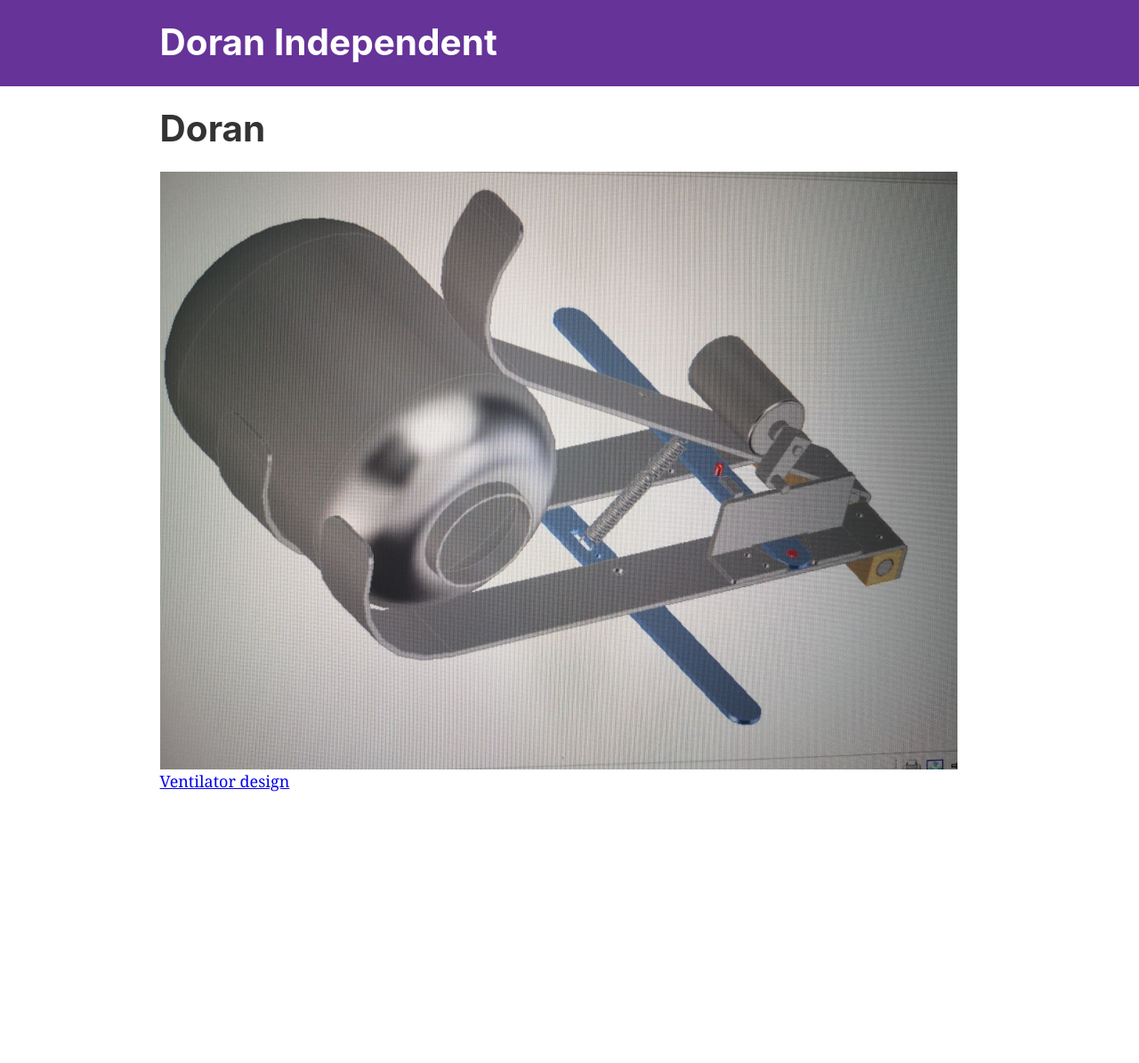
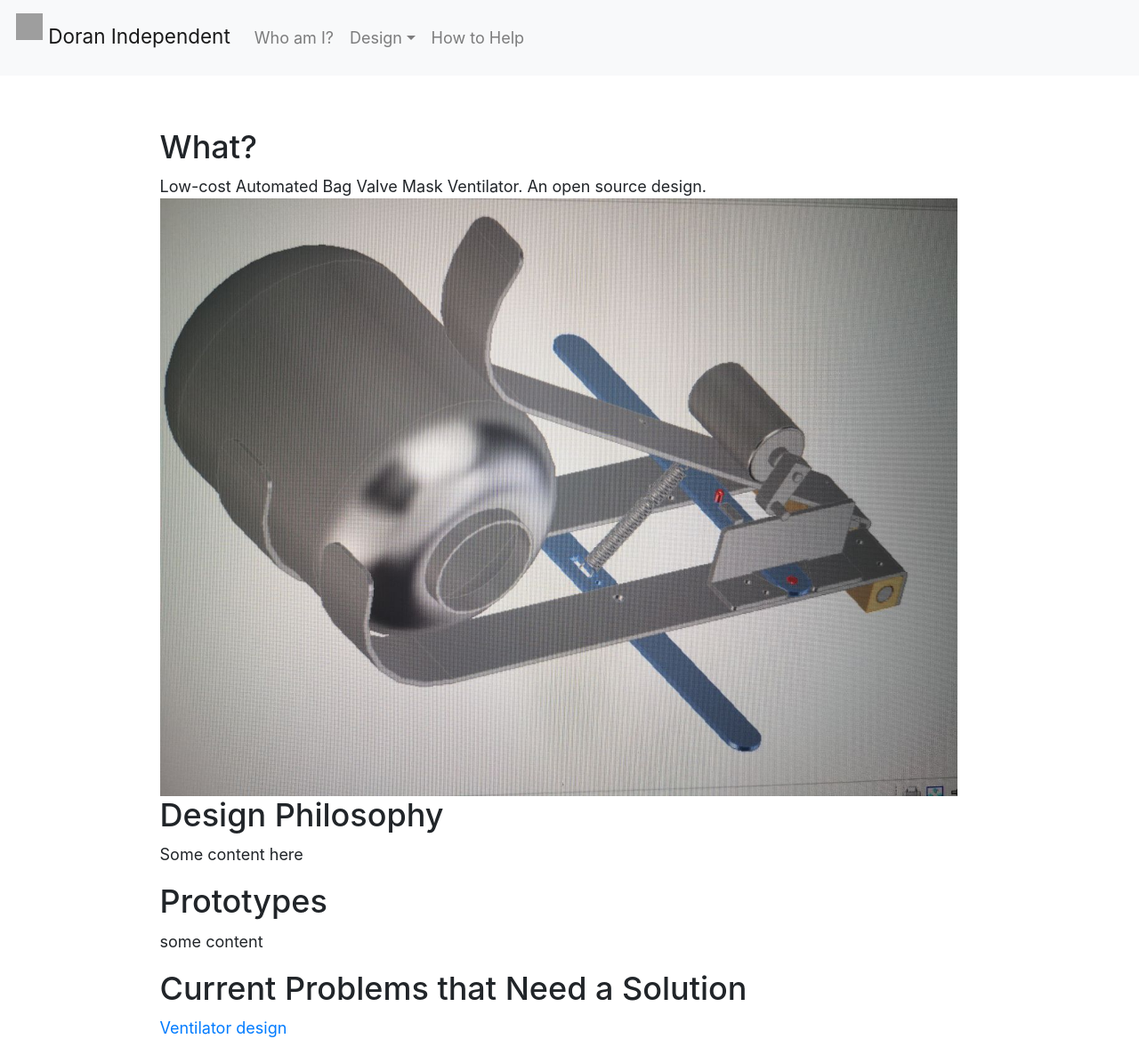
Before and after one commit to DoranITC/ABV, a Gatsby site: page / in a window 1280 px wide. Shown: the whole page at 89% size. Before the commit the page ends 918 px from the top, so only its background shows below. Built offline with nearby package versions, Linux system fonts and the light colour scheme; Gatsby itself is replaced by a stand-in of ours; grey boxes are pictures that could not be loaded.

Commit message:
Add Navbar and other styles + some filler

```diff
--- /dev/null
+++ b/src/components/bar.js
@@ -0,0 +1,41 @@
+import React from "react"
+import PropTypes from "prop-types"
+import { Navbar, Nav, NavDropdown } from "react-bootstrap"
+
+const Bar = ({ siteTitle }) => (
+  <>
+    <Navbar bg="light" expand="lg" fixed="top">
+      <Navbar.Brand href="#home">
+        <img
+          alt=""
+          src="images/D.png"
+          width="30"
+          height="30"
+          className="d-inline-block align-center"
+        />{' '}
+        {siteTitle}
+      </Navbar.Brand>
+      <Navbar.Toggle aria-controls="basic-navbar-nav" />
+      <Navbar.Collapse id="basic-navbar-nav">
+        <Nav className="mr-auto">
+          <Nav.Link href="#who">Who am I?</Nav.Link>
+          <NavDropdown title="Design" id="basic-nav-dropdown">
+            <NavDropdown.Item href="#github">Design Repo</NavDropdown.Item>
+            <NavDropdown.Item href="#github/documentation">Documentation</NavDropdown.Item>
+          </NavDropdown>
+          <Nav.Link href="#somewhere">How to Help</Nav.Link>
+        </Nav>
+      </Navbar.Collapse>
+    </Navbar>
+  </>
+)
+
+Bar.propTypes = {
+  siteTitle: PropTypes.string,
+}
+
+Bar.defaultProps = {
+  siteTitle: ``,
+}
+
+export default Bar
--- a/src/components/layout.js
+++ b/src/components/layout.js
@@ -9,7 +9,7 @@ import React from "react"
 import PropTypes from "prop-types"
 import { useStaticQuery, graphql } from "gatsby"
 
-import Header from "./header"
+import Bar from "./bar"
 import "./layout.css"
 
 const Layout = ({ children }) => {
@@ -25,7 +25,13 @@ const Layout = ({ children }) => {
 
   return (
     <>
-      <Header siteTitle={data.site.siteMetadata.title} />
+      <Bar siteTitle={ data.site.siteMetadata.title }></Bar>
+      <div>
+        <div
+          style={{
+            marginTop: `8em`
+          }}
+        ></div>
         <div
           style={{
             margin: `0 auto`,
@@ -34,6 +40,7 @@ const Layout = ({ children }) => {
           }}
         >
           <main>{children}</main>
+        </div>
       </div>
     </>
   )
--- a/src/components/seo.js
+++ b/src/components/seo.js
@@ -67,6 +67,10 @@ function SEO({ description, lang, meta, title }) {
           name: `twitter:description`,
           content: metaDescription,
         },
+        {
+          name: `viewport`,
+          content: `width=device-width, initial-scale=1`
+        },
       ].concat(meta)}
     />
   )
--- a/src/pages/index.js
+++ b/src/pages/index.js
@@ -4,13 +4,23 @@ import { Link } from "gatsby"
 import Layout from "../components/layout"
 import Image from "../components/image"
 import SEO from "../components/seo"
+import 'bootstrap/dist/css/bootstrap.min.css';
 
 const IndexPage = () => (
   <Layout>
     <SEO title="Home" />
-    <h1>Doran</h1>
     <div style={{ maxWidth: `70vw` }}>
+      <h2>What?</h2>
+      Low-cost Automated Bag Valve Mask Ventilator. An open source design.
       <Image ventilator/>
+
+      <h2>Design Philosophy</h2>
+        <p>Some content here</p>
+
+      <h2>Prototypes</h2>
+        <p>some content</p>
+
+      <h2>Current Problems that Need a Solution</h2>
     </div>
     <Link to="/ventilator">Ventilator design</Link>
   </Layout>
```
Also changed, not shown: package.json (+8 -3 lines), src/images/D.png (added). Lines whose indentation alone changed are shown as unchanged.
